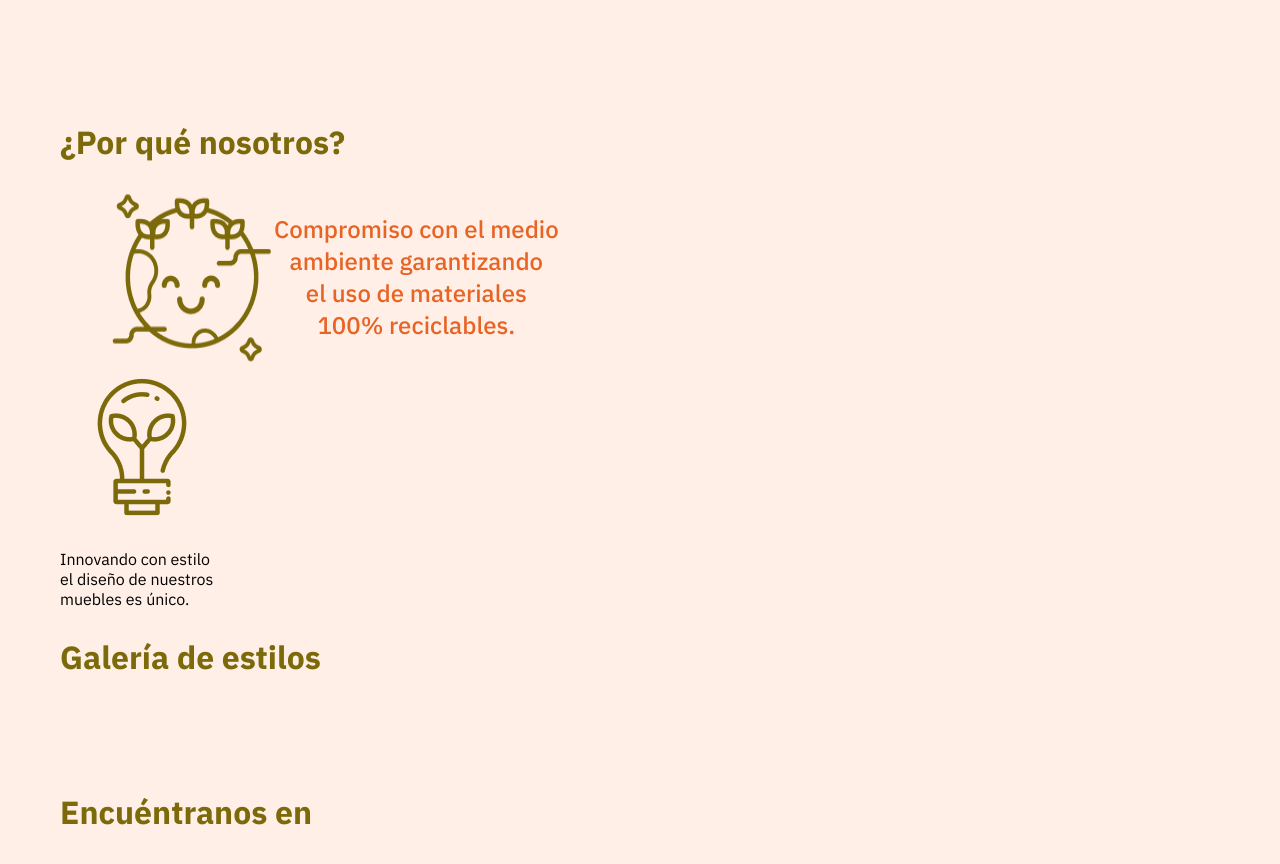
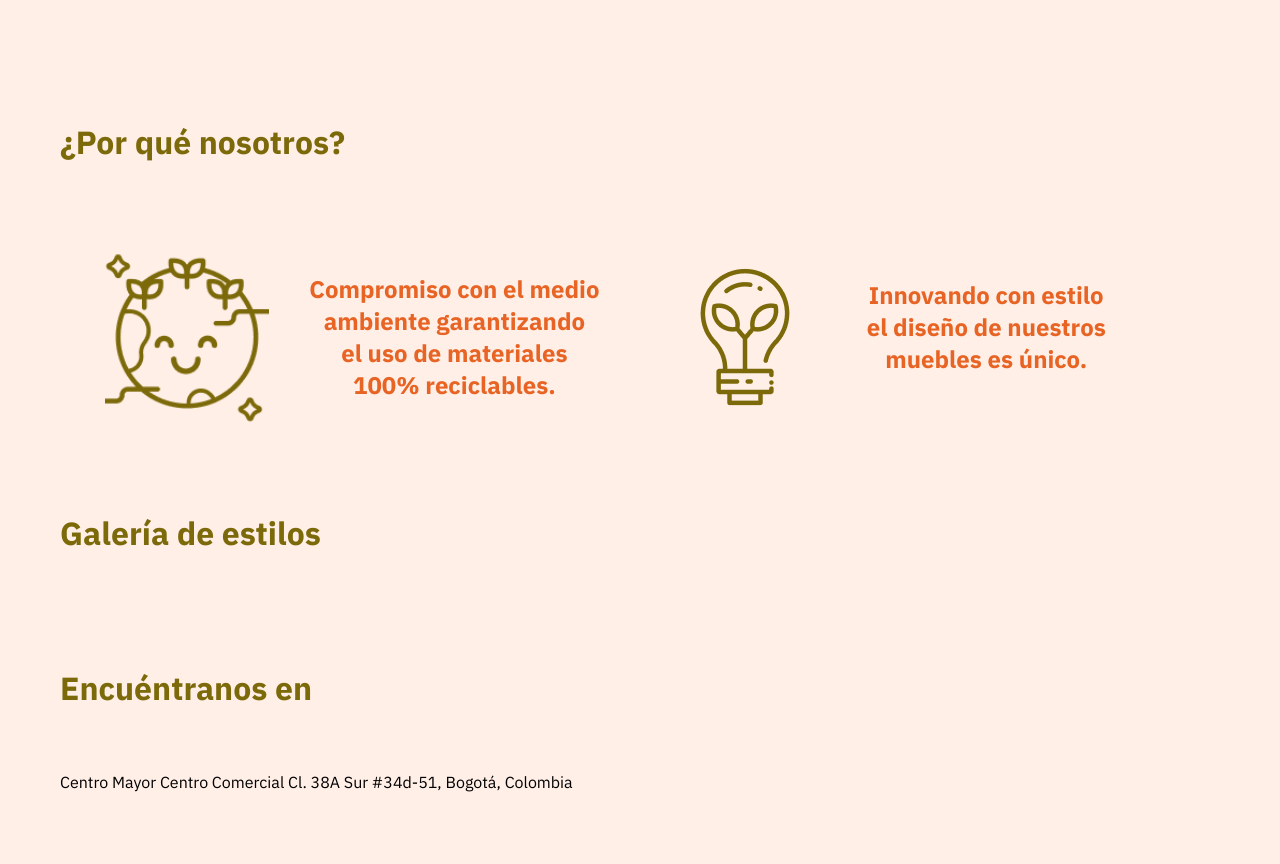
Before and after one commit to NicParra/Eco-Store-, a plain HTML site: page index.html in a window 1280 px wide. Shown: the part 3420-4284 px from the top of the page. Drawn offline with Linux system fonts and the light colour scheme.

Commit message:
about us section styles

```diff
--- a/index.html
+++ b/index.html
@@ -239,7 +239,9 @@
             </div>
         </section>
         <section class="info-section">
+            <div class="about-us">
                 <h2>¿Por qué nosotros?</h2>
+                <div class="mission-section">
                     <div class="earth">
                         <img src="./assets/img/earth.png" alt="earth">
                         <p>Compromiso con el medio <br> ambiente garantizando <br>el uso de materiales <br> 100% reciclables.</p>
@@ -247,6 +249,8 @@
                     <div class="innovation">
                         <img src="./assets/img/ecology.png" alt="bulb">
                         <p>Innovando con estilo <br> el diseño de nuestros <br> muebles es único.</p>
+                    </div>
+                </div>
             </div>
 
             <div class="gallery">
--- a/scss/main.scss
+++ b/scss/main.scss
@@ -5,6 +5,20 @@ $primary-text-color: #7C6A0A;
 $quaternary-color: #FA9500;
 $font-stack: 'IBM Plex Sans', sans-serif;;
 $paragrapgh-size: 1.5em;
+
+@mixin flexCenter ($direction, $content, $align) {
+    display: flex;
+    flex-direction: $direction;
+    justify-content: $content;
+    align-items: $align;
+}
+
+@mixin buttonStyle {
+    button {
+        background: none;
+        border-style: none;
+    }
+}
 
 body {
     margin: 0;
@@ -143,24 +157,29 @@ section {
         }
     }
 
-    .info-section {
-        width: 100%;
-        height: auto;
-        img {
-            display: flex;
+    .about-us {
+        padding-bottom: 60px;
+        h2 {
+            font-weight: bold;
+            padding-bottom: 60px;
         }
-    }
+        .mission-section {
+            @include flexCenter(row,space-evenly,center);
 
-    .earth {
-        display: flex;
-        flex-direction: row;
-        padding-left: 50px;
-        color: rgba(232, 100, 36, 1);
-        ;
-        p {
-            font-size: $paragrapgh-size;
-            font-weight: 500;
-            text-align: center;
+            .earth, .innovation {
+                width: 40vw;
+                display: flex;
+                gap: 40px;
+                color: #e86424;
+                img {
+                    object-fit: cover;
+                }
+                p {
+                    text-align: center;
+                    font-size: $paragrapgh-size;
+                    font-weight: bold;
+                }
+            }
         }
     }
 }
```
Also changed, not shown: css/main.css, 1 other file. Lines whose indentation alone changed are shown as unchanged.
